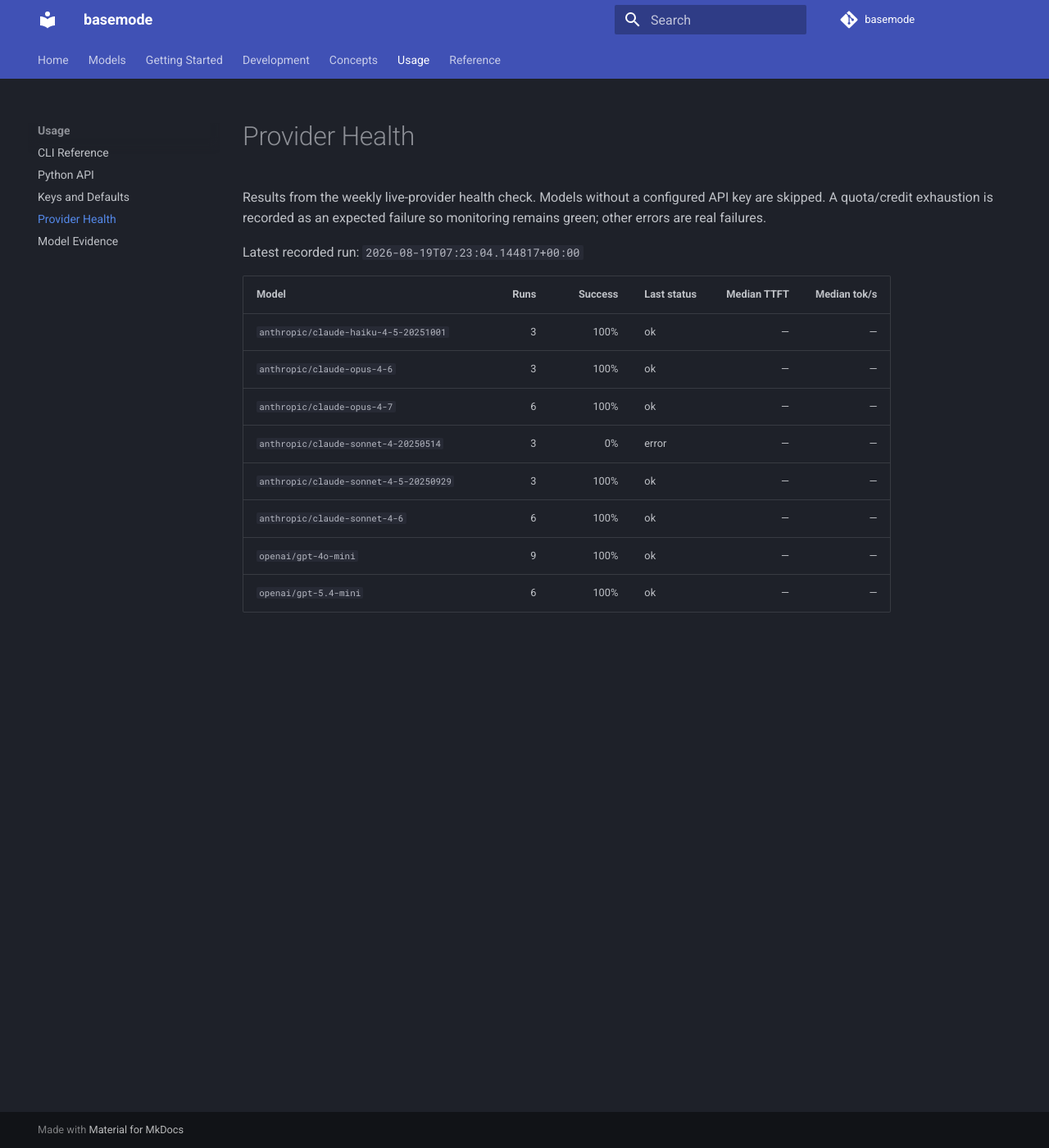
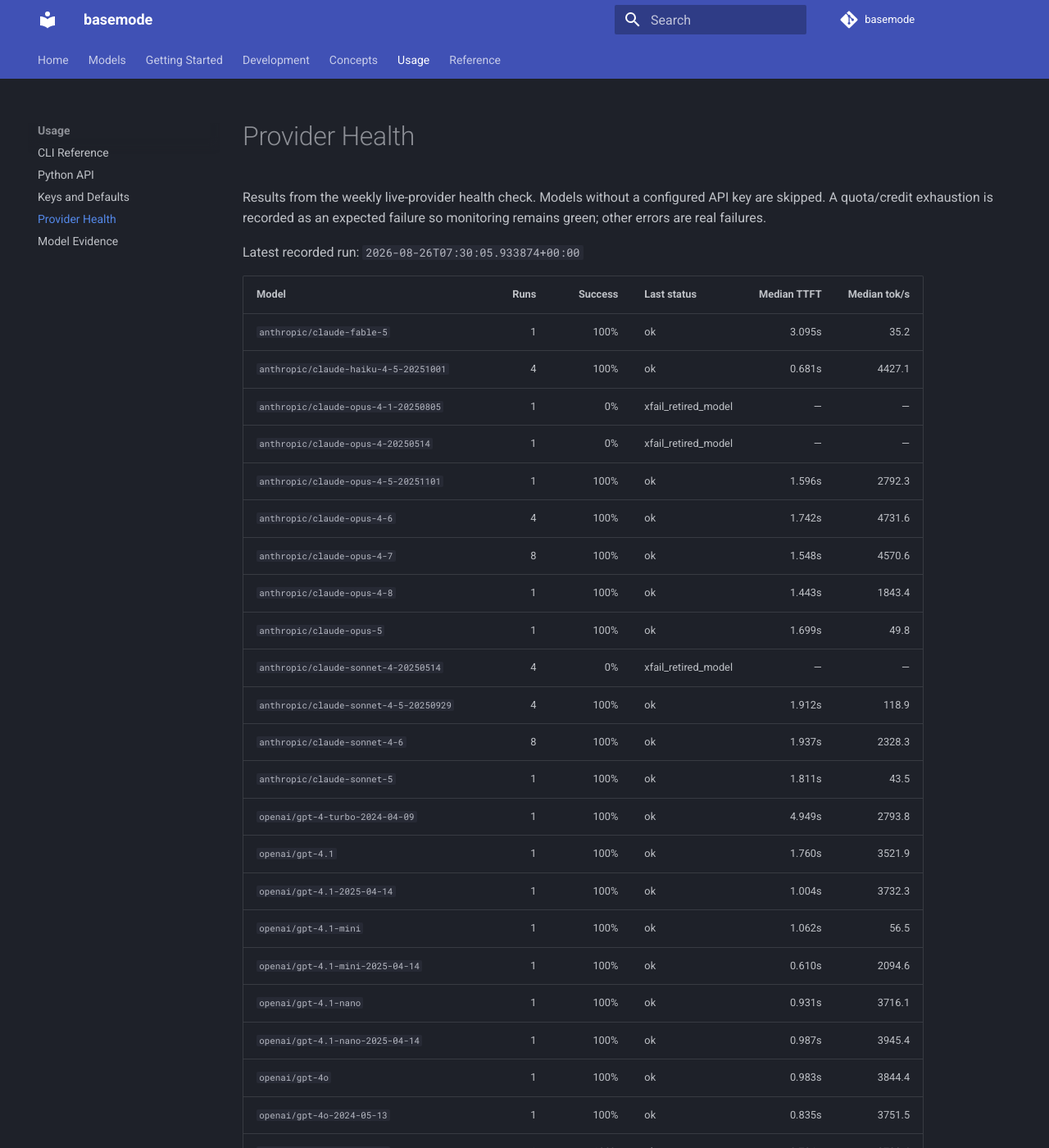
Before and after one commit to FergusFettes/basemode, an MkDocs documentation site: the page built from docs/usage/Provider Health.md, in a window 1280 px wide and 1400 px high. Shown: the whole window at 82% size. Built offline with MkDocs 1.6.1 and Material for MkDocs 9.7.7, drawn with Linux system fonts in a browser that asks for light colours; comment, search, counter and statistics services are not loaded; some of the changed text lies outside the part shown.

Commit message:
chore(health): record provider health run 2026-08-26T07:30:09Z

```diff
--- a/docs/usage/Provider Health.md
+++ b/docs/usage/Provider Health.md
@@ -2,15 +2,50 @@
 
 Results from the weekly live-provider health check. Models without a configured API key are skipped. A quota/credit exhaustion is recorded as an expected failure so monitoring remains green; other errors are real failures.
 
-Latest recorded run: `2026-08-19T07:23:04.144817+00:00`
+Latest recorded run: `2026-08-26T07:30:05.933874+00:00`
 
 | Model | Runs | Success | Last status | Median TTFT | Median tok/s |
 |---|---:|---:|---|---:|---:|
-| `anthropic/claude-haiku-4-5-20251001` | 3 | 100% | ok | — | — |
-| `anthropic/claude-opus-4-6` | 3 | 100% | ok | — | — |
-| `anthropic/claude-opus-4-7` | 6 | 100% | ok | — | — |
-| `anthropic/claude-sonnet-4-20250514` | 3 | 0% | error | — | — |
-| `anthropic/claude-sonnet-4-5-20250929` | 3 | 100% | ok | — | — |
-| `anthropic/claude-sonnet-4-6` | 6 | 100% | ok | — | — |
-| `openai/gpt-4o-mini` | 9 | 100% | ok | — | — |
-| `openai/gpt-5.4-mini` | 6 | 100% | ok | — | — |
+| `anthropic/claude-fable-5` | 1 | 100% | ok | 3.095s | 35.2 |
+| `anthropic/claude-haiku-4-5-20251001` | 4 | 100% | ok | 0.681s | 4427.1 |
+| `anthropic/claude-opus-4-1-20250805` | 1 | 0% | xfail_retired_model | — | — |
+| `anthropic/claude-opus-4-20250514` | 1 | 0% | xfail_retired_model | — | — |
+| `anthropic/claude-opus-4-5-20251101` | 1 | 100% | ok | 1.596s | 2792.3 |
+| `anthropic/claude-opus-4-6` | 4 | 100% | ok | 1.742s | 4731.6 |
+| `anthropic/claude-opus-4-7` | 8 | 100% | ok | 1.548s | 4570.6 |
+| `anthropic/claude-opus-4-8` | 1 | 100% | ok | 1.443s | 1843.4 |
+| `anthropic/claude-opus-5` | 1 | 100% | ok | 1.699s | 49.8 |
+| `anthropic/claude-sonnet-4-20250514` | 4 | 0% | xfail_retired_model | — | — |
+| `anthropic/claude-sonnet-4-5-20250929` | 4 | 100% | ok | 1.912s | 118.9 |
+| `anthropic/claude-sonnet-4-6` | 8 | 100% | ok | 1.937s | 2328.3 |
+| `anthropic/claude-sonnet-5` | 1 | 100% | ok | 1.811s | 43.5 |
+| `openai/gpt-4-turbo-2024-04-09` | 1 | 100% | ok | 4.949s | 2793.8 |
+| `openai/gpt-4.1` | 1 | 100% | ok | 1.760s | 3521.9 |
+| `openai/gpt-4.1-2025-04-14` | 1 | 100% | ok | 1.004s | 3732.3 |
+| `openai/gpt-4.1-mini` | 1 | 100% | ok | 1.062s | 56.5 |
+| `openai/gpt-4.1-mini-2025-04-14` | 1 | 100% | ok | 0.610s | 2094.6 |
+| `openai/gpt-4.1-nano` | 1 | 100% | ok | 0.931s | 3716.1 |
+| `openai/gpt-4.1-nano-2025-04-14` | 1 | 100% | ok | 0.987s | 3945.4 |
+| `openai/gpt-4o` | 1 | 100% | ok | 0.983s | 3844.4 |
+| `openai/gpt-4o-2024-05-13` | 1 | 100% | ok | 0.835s | 3751.5 |
+| `openai/gpt-4o-2024-08-06` | 1 | 100% | ok | 0.736s | 3788.4 |
+| `openai/gpt-4o-2024-11-20` | 1 | 100% | ok | 0.591s | 3440.5 |
+| `openai/gpt-4o-mini` | 11 | 100% | ok | 0.673s | 2183.2 |
+| `openai/gpt-4o-mini-2024-07-18` | 1 | 100% | ok | 0.609s | 135.7 |
+| `openai/gpt-5.1` | 1 | 100% | ok | 0.695s | 298.8 |
+| `openai/gpt-5.1-2025-11-13` | 1 | 100% | ok | 0.592s | 12.2 |
+| `openai/gpt-5.2` | 1 | 100% | ok | 0.962s | 2434.5 |
+| `openai/gpt-5.2-2025-12-11` | 1 | 100% | ok | 0.969s | 2536.9 |
+| `openai/gpt-5.2-pro` | 1 | 0% | error | — | — |
+| `openai/gpt-5.2-pro-2025-12-11` | 1 | 0% | error | — | — |
+| `openai/gpt-5.3-codex` | 1 | 0% | error | — | — |
+| `openai/gpt-5.4` | 1 | 100% | ok | 0.837s | 2233.8 |
+| `openai/gpt-5.4-2026-03-05` | 1 | 100% | ok | 0.874s | 2557.2 |
+| `openai/gpt-5.4-mini` | 8 | 100% | ok | 0.541s | 1524.3 |
+| `openai/gpt-5.4-mini-2026-03-17` | 1 | 100% | ok | 0.506s | 2497.0 |
+| `openai/gpt-5.4-nano` | 1 | 100% | ok | 0.733s | 2428.0 |
+| `openai/gpt-5.4-nano-2026-03-17` | 1 | 100% | ok | 0.664s | 2135.9 |
+| `openai/gpt-5.5` | 1 | 0% | error | — | — |
+| `openai/gpt-5.5-2026-04-23` | 1 | 0% | error | — | — |
+| `openai/gpt-5.6-sol` | 1 | 100% | ok | 1.783s | 111.1 |
+| `openai/gpt-5.6-terra` | 1 | 100% | ok | 1.198s | 3937.0 |
```
Also changed, not shown: 1 other file.
